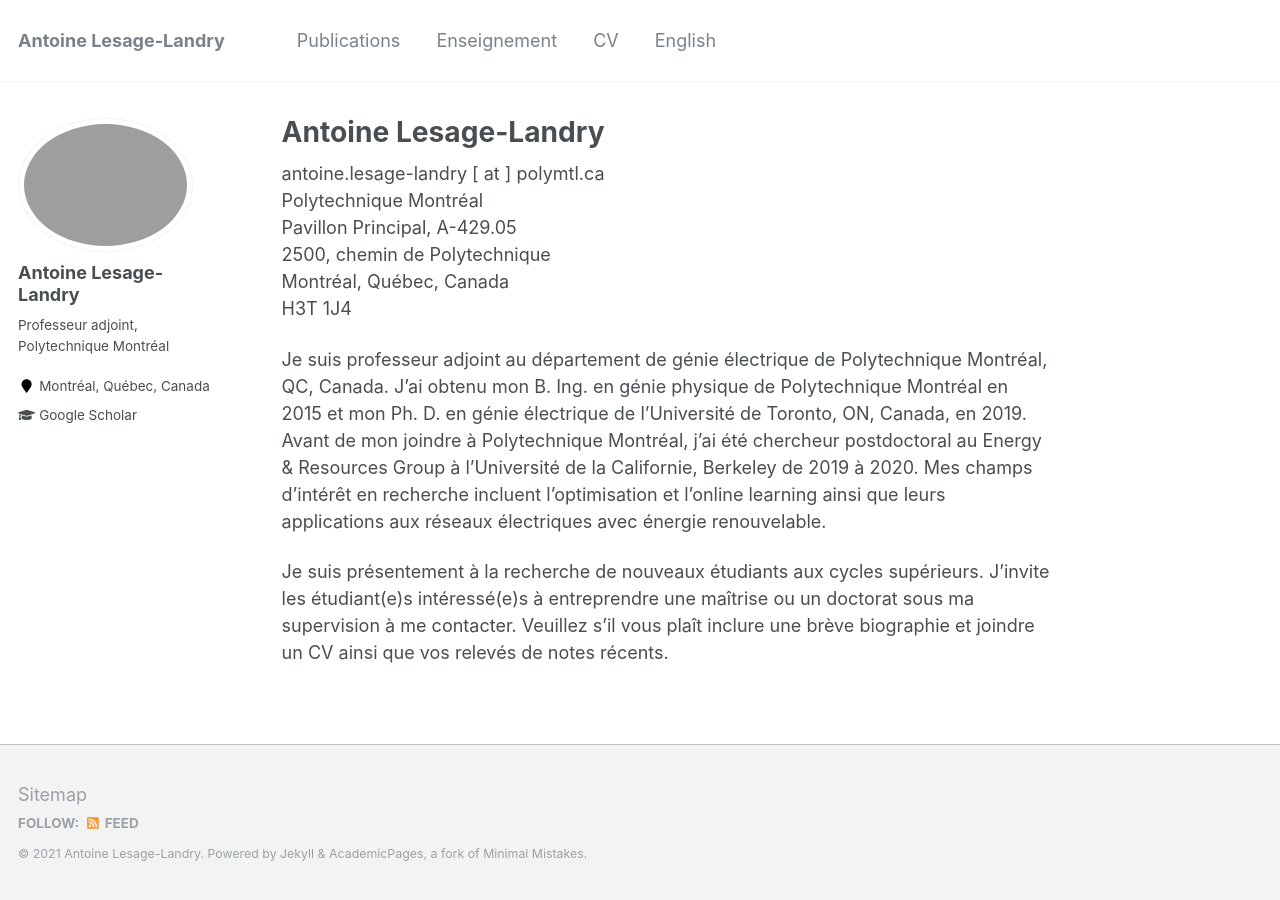
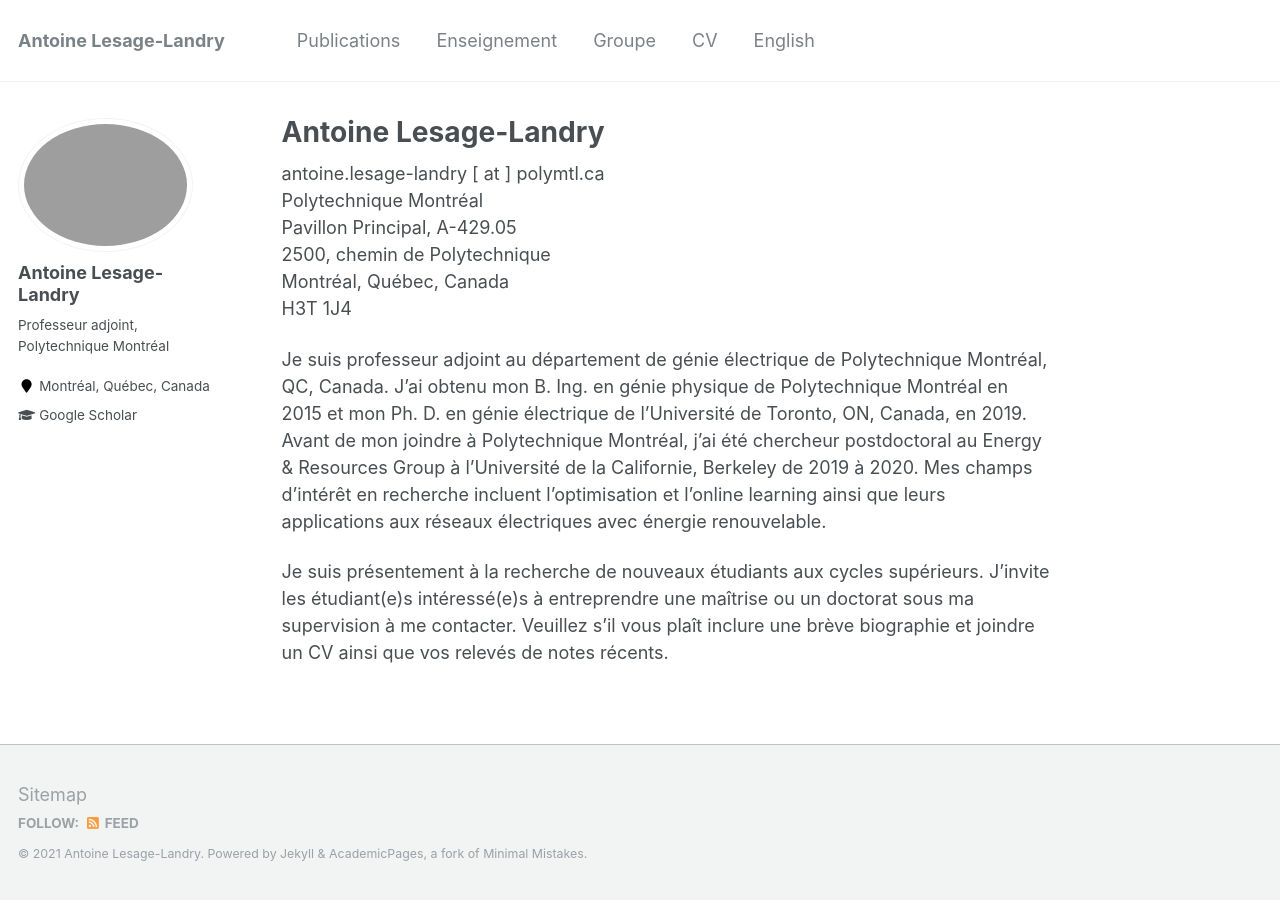
Before and after one commit to alesagelandry/fr, a Jekyll site: the page built from _pages/about.md, in a window 1280 px wide. Built offline with Jekyll 4.4.1, drawn with Linux system fonts in a browser that asks for light colours.

Commit message:
Update navigation.yml

```diff
--- a/_data/navigation.yml
+++ b/_data/navigation.yml
@@ -6,6 +6,9 @@ main:
   - title: "Enseignement"
     url: /teaching/
 
+  - title: "Groupe"
+    url: /group/
+
   - title: "CV"
     url: /cv/
 
```
